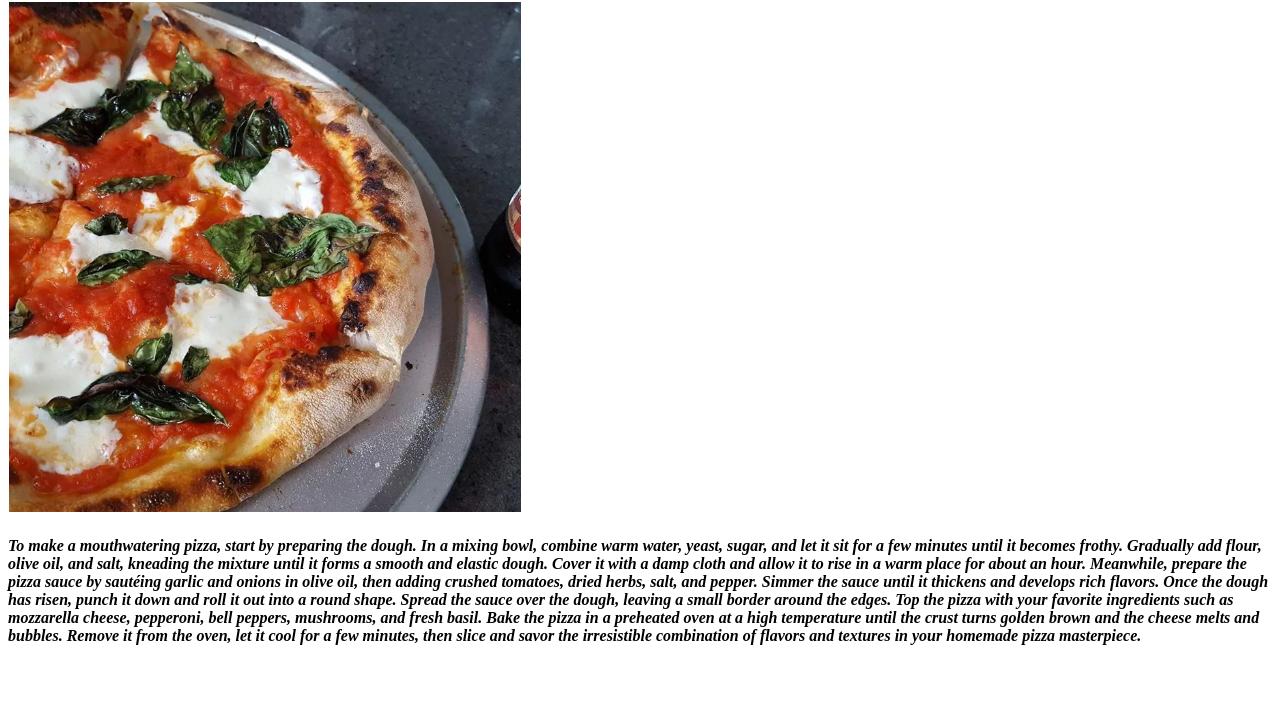
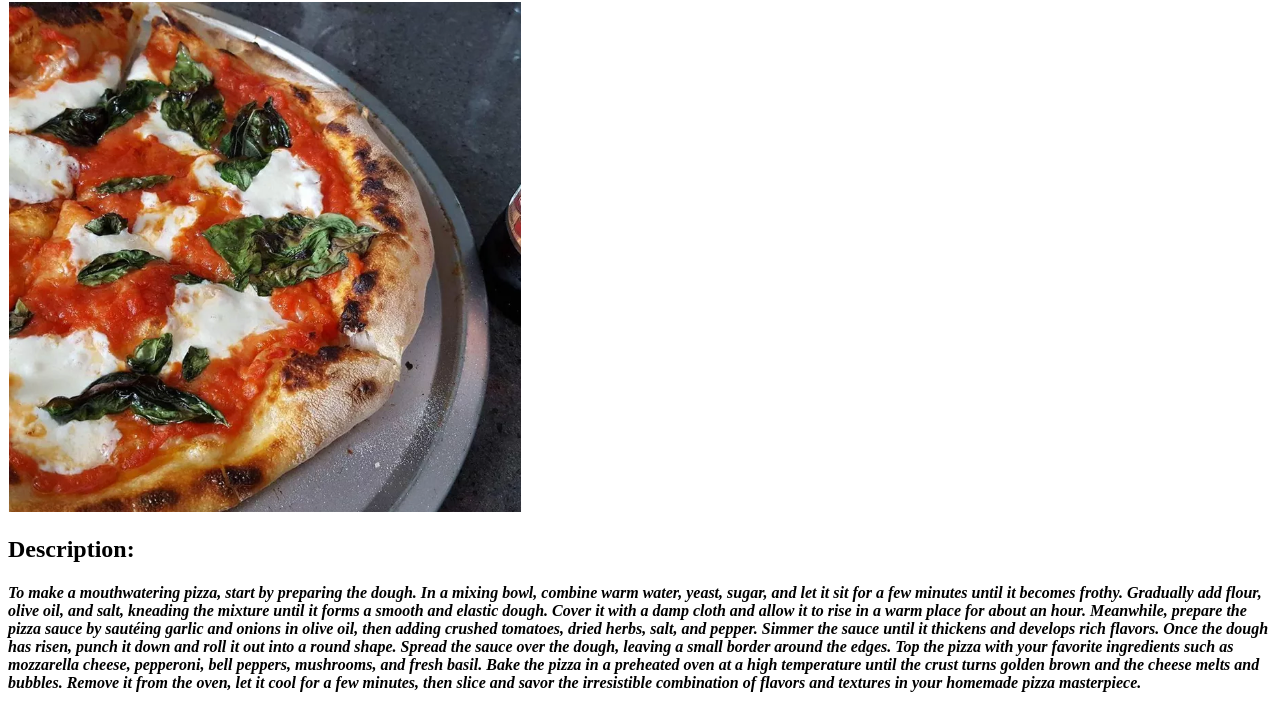
Before and after one commit to Slayer373/odin-recipes, a plain HTML site: page recipes/pizza.html in a window 1280 px wide. Shown: the part 78-800 px from the top of the page. Drawn offline with Linux system fonts and the light colour scheme.

Commit message:
A Description header added to pizza.html

```diff
--- a/recipes/pizza.html
+++ b/recipes/pizza.html
@@ -8,6 +8,7 @@
 <body>
    <h1>pizza</h1>
    <img src="../images/pizza.png" alt="A delicious pizza">
+   <p><strong><h2>Description:</h2></strong></p>
    <p><h4><em>To make a mouthwatering pizza, start by preparing the dough. In a mixing bowl, combine warm water, yeast, sugar, and let it sit for a few minutes until it becomes frothy. Gradually add flour, olive oil, and salt, kneading the mixture until it forms a smooth and elastic dough. Cover it with a damp cloth and allow it to rise in a warm place for about an hour. Meanwhile, prepare the pizza sauce by sautéing garlic and onions in olive oil, then adding crushed tomatoes, dried herbs, salt, and pepper. Simmer the sauce until it thickens and develops rich flavors. Once the dough has risen, punch it down and roll it out into a round shape. Spread the sauce over the dough, leaving a small border around the edges. Top the pizza with your favorite ingredients such as mozzarella cheese, pepperoni, bell peppers, mushrooms, and fresh basil. Bake the pizza in a preheated oven at a high temperature until the crust turns golden brown and the cheese melts and bubbles. Remove it from the oven, let it cool for a few minutes, then slice and savor the irresistible combination of flavors and textures in your homemade pizza masterpiece.</em></h4></p>
 </body>
 </html>
```
